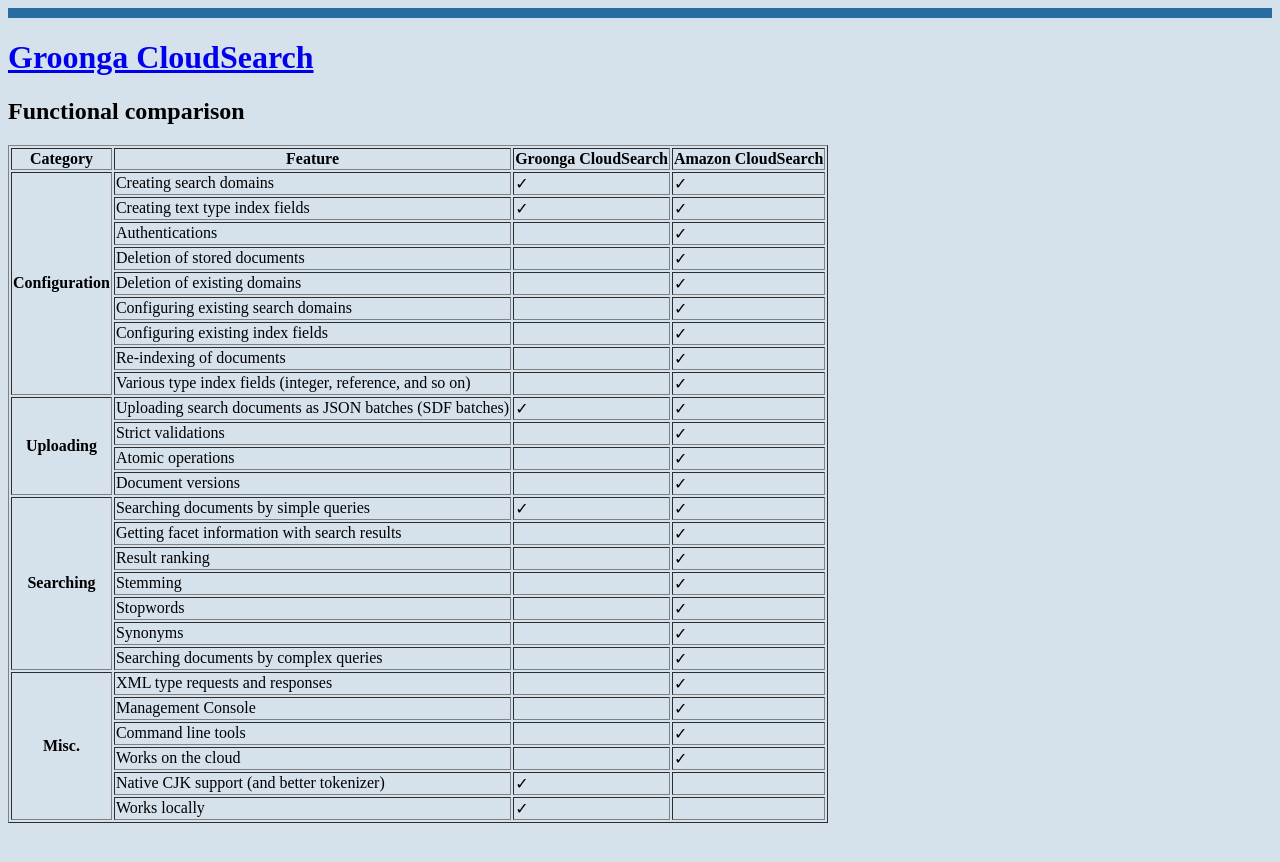
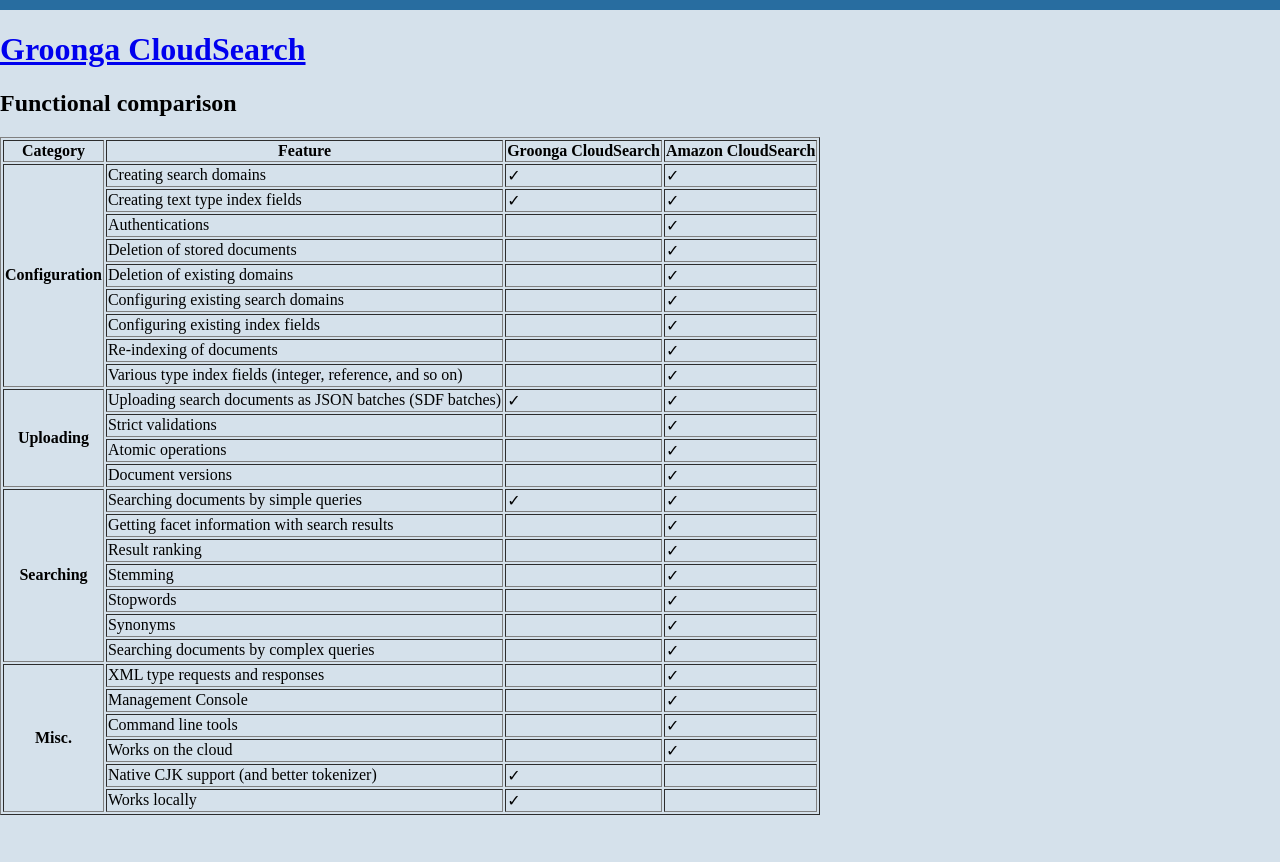
Before and after one commit to groonga/gcs.groonga.org, a Jekyll site: the page built from index.md, in a window 1280 px wide. Shown: the top 862 px of the page. Built offline with Jekyll 4.4.1, drawn with Linux system fonts in a browser that asks for light colours.

Commit message:
Set margin and padding to the body

```diff
--- a/stylesheets/screen.css
+++ b/stylesheets/screen.css
@@ -1,4 +1,6 @@
 body {
   background: #D5E1EB;
   border-top: #286DA0 10px solid;
+  margin: 0;
+  padding: 1em 0,5em;
 }
```
